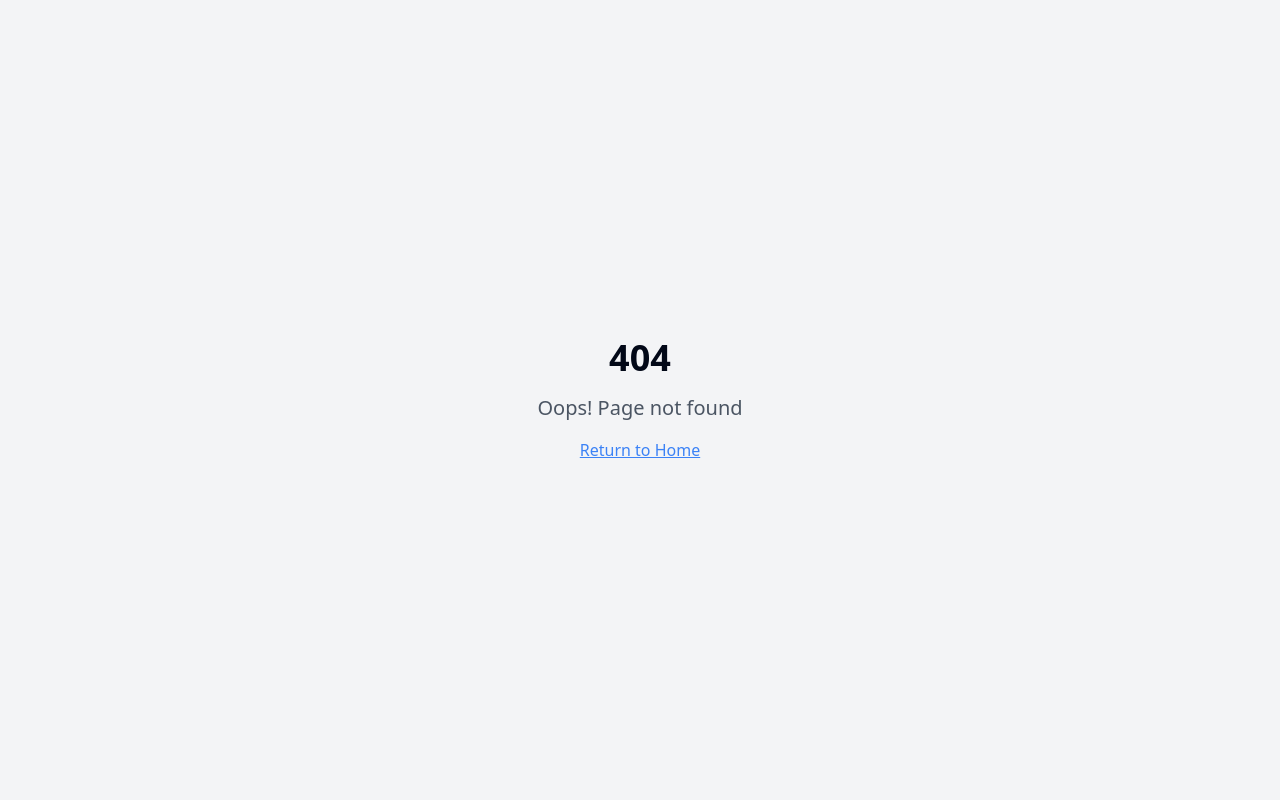
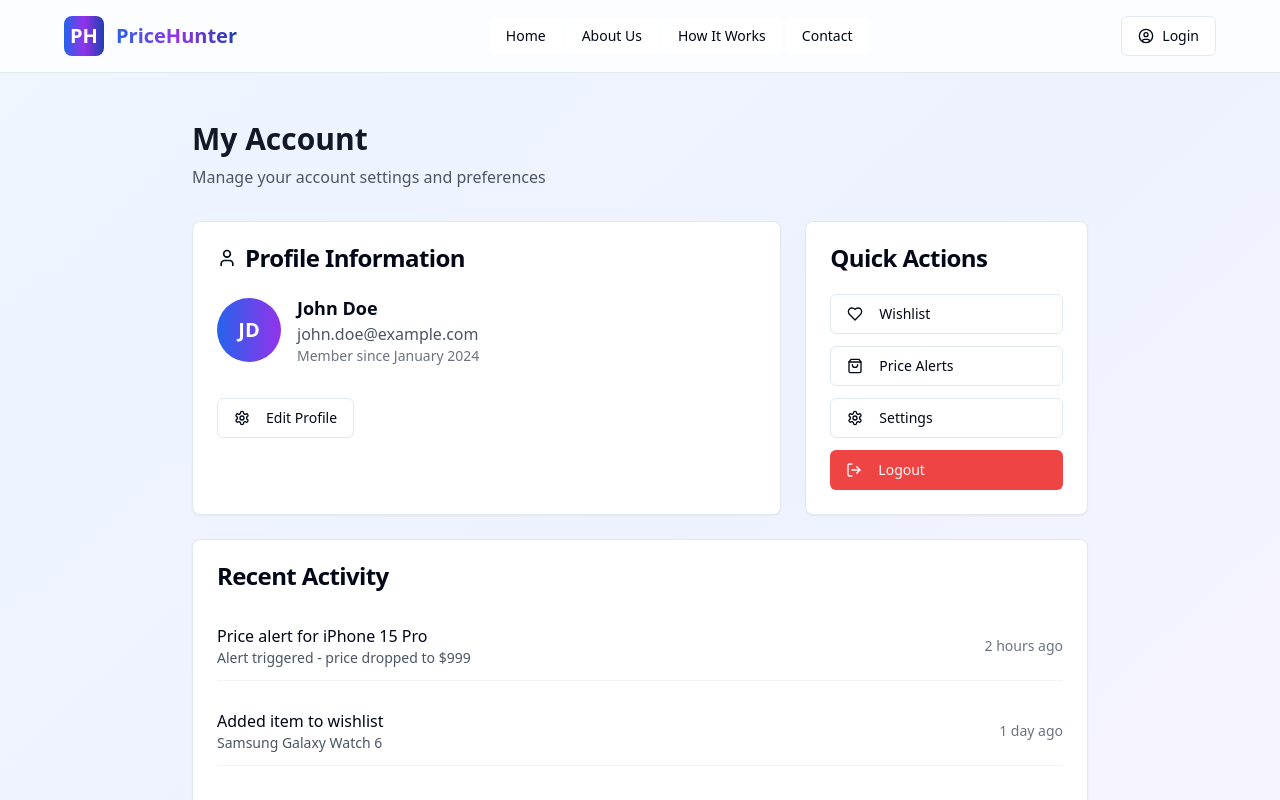
Before and after one commit to soumikdey27/price-seeker-scan, a React (Vite) app: page /account in a window 1280 px wide. Before the commit this address had no page. Shown: the top 800 px of the page. Built offline with nearby package versions, Linux system fonts and the light colour scheme.

Commit message:
feat: Add user account page and logout button
Adds a basic user account page and a logout button after successful login.

```diff
--- a/src/App.tsx
+++ b/src/App.tsx
@@ -10,6 +10,7 @@ import HowItWorks from "./pages/HowItWorks";
 import Contact from "./pages/Contact";
 import Login from "./pages/Login";
 import Signup from "./pages/Signup";
+import Account from "./pages/Account";
 import NotFound from "./pages/NotFound";
 
 const queryClient = new QueryClient();
@@ -27,6 +28,7 @@ const App = () => (
           <Route path="/contact" element={<Contact />} />
           <Route path="/login" element={<Login />} />
           <Route path="/signup" element={<Signup />} />
+          <Route path="/account" element={<Account />} />
           {/* ADD ALL CUSTOM ROUTES ABOVE THE CATCH-ALL "*" ROUTE */}
           <Route path="*" element={<NotFound />} />
         </Routes>
--- /dev/null
+++ b/src/pages/Account.tsx
@@ -0,0 +1,128 @@
+
+import React from 'react';
+import { Link, useNavigate } from 'react-router-dom';
+import Header from '@/components/Header';
+import Footer from '@/components/Footer';
+import { Card, CardContent, CardHeader, CardTitle } from '@/components/ui/card';
+import { Button } from '@/components/ui/button';
+import { User, Settings, Heart, ShoppingBag, LogOut } from 'lucide-react';
+import { toast } from 'sonner';
+
+const Account = () => {
+  const navigate = useNavigate();
+
+  const handleLogout = () => {
+    toast.success('Logged out successfully!');
+    navigate('/');
+  };
+
+  return (
+    <div className="min-h-screen flex flex-col bg-gradient-to-br from-blue-50 via-indigo-50 to-purple-50">
+      <Header />
+
+      <div className="flex-grow container mx-auto px-4 py-12">
+        <div className="max-w-4xl mx-auto">
+          <div className="mb-8">
+            <h1 className="text-3xl font-bold text-gray-900">My Account</h1>
+            <p className="text-gray-600 mt-2">Manage your account settings and preferences</p>
+          </div>
+
+          <div className="grid grid-cols-1 md:grid-cols-3 gap-6">
+            {/* Profile Overview */}
+            <Card className="md:col-span-2">
+              <CardHeader>
+                <CardTitle className="flex items-center gap-2">
+                  <User className="h-5 w-5" />
+                  Profile Information
+                </CardTitle>
+              </CardHeader>
+              <CardContent className="space-y-4">
+                <div className="flex items-center space-x-4">
+                  <div className="w-16 h-16 bg-gradient-to-r from-blue-600 to-purple-600 rounded-full flex items-center justify-center text-white font-bold text-xl">
+                    JD
+                  </div>
+                  <div>
+                    <h3 className="text-lg font-semibold">John Doe</h3>
+                    <p className="text-gray-600">john.doe@example.com</p>
+                    <p className="text-sm text-gray-500">Member since January 2024</p>
+                  </div>
+                </div>
+                <div className="pt-4">
+                  <Button variant="outline" className="w-full sm:w-auto">
+                    <Settings className="h-4 w-4 mr-2" />
+                    Edit Profile
+                  </Button>
+                </div>
+              </CardContent>
+            </Card>
+
+            {/* Quick Actions */}
+            <Card>
+              <CardHeader>
+                <CardTitle>Quick Actions</CardTitle>
+              </CardHeader>
+              <CardContent className="space-y-3">
+                <Button variant="outline" className="w-full justify-start">
+                  <Heart className="h-4 w-4 mr-2" />
+                  Wishlist
+                </Button>
+                <Button variant="outline" className="w-full justify-start">
+                  <ShoppingBag className="h-4 w-4 mr-2" />
+                  Price Alerts
+                </Button>
+                <Button variant="outline" className="w-full justify-start">
+                  <Settings className="h-4 w-4 mr-2" />
+                  Settings
+                </Button>
+                <Button
+                  variant="destructive"
+                  className="w-full justify-start"
+                  onClick={handleLogout}
+                >
+                  <LogOut className="h-4 w-4 mr-2" />
+                  Logout
+                </Button>
+              </CardContent>
+            </Card>
+          </div>
+
+          {/* Recent Activity */}
+          <Card className="mt-6">
+            <CardHeader>
+              <CardTitle>Recent Activity</CardTitle>
+            </CardHeader>
+            <CardContent>
+              <div className="space-y-4">
+                <div className="flex items-center justify-between py-3 border-b border-gray-100">
+                  <div>
+                    <p className="font-medium">Price alert for iPhone 15 Pro</p>
+                    <p className="text-sm text-gray-600">Alert triggered - price dropped to $999</p>
+                  </div>
+                  <span className="text-sm text-gray-500">2 hours ago</span>
+                </div>
+                <div className="flex items-center justify-between py-3 border-b border-gray-100">
+                  <div>
+                    <p className="font-medium">Added item to wishlist</p>
+                    <p className="text-sm text-gray-600">Samsung Galaxy Watch 6</p>
+                  </div>
+                  <span className="text-sm text-gray-500">1 day ago</span>
+                </div>
+                <div className="flex items-center justify-between py-3">
+                  <div>
+                    <p className="font-medium">Account created</p>
+                    <p className="text-sm text-gray-600">Welcome to PriceHunter!</p>
+                  </div>
+                  <span className="text-sm text-gray-500">3 days ago</span>
+                </div>
+              </div>
+            </CardContent>
+          </Card>
+        </div>
+      </div>
+
+      <Footer />
+    </div>
+  );
+};
+
+export default Account;
--- a/src/pages/Login.tsx
+++ b/src/pages/Login.tsx
@@ -1,6 +1,5 @@
-
 import React, { useState } from 'react';
-import { Link } from 'react-router-dom';
+import { Link, useNavigate } from 'react-router-dom';
 import Header from '@/components/Header';
 import Footer from '@/components/Footer';
 import { Card, CardContent, CardHeader, CardTitle, CardDescription } from '@/components/ui/card';
@@ -8,6 +7,7 @@ import { Button } from '@/components/ui/button';
 import { toast } from 'sonner';
 
 const Login = () => {
+  const navigate = useNavigate();
   const [formData, setFormData] = useState({
     email: '',
     password: '',
@@ -32,6 +32,7 @@ const Login = () => {
     setTimeout(() => {
       toast.success('Login successful!');
       setIsSubmitting(false);
+      navigate('/account');
     }, 1500);
   };
 
```
